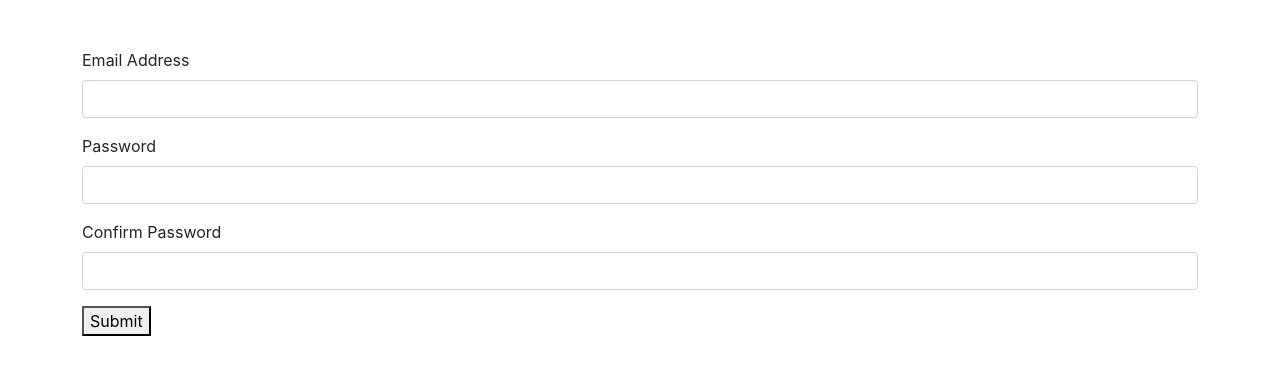
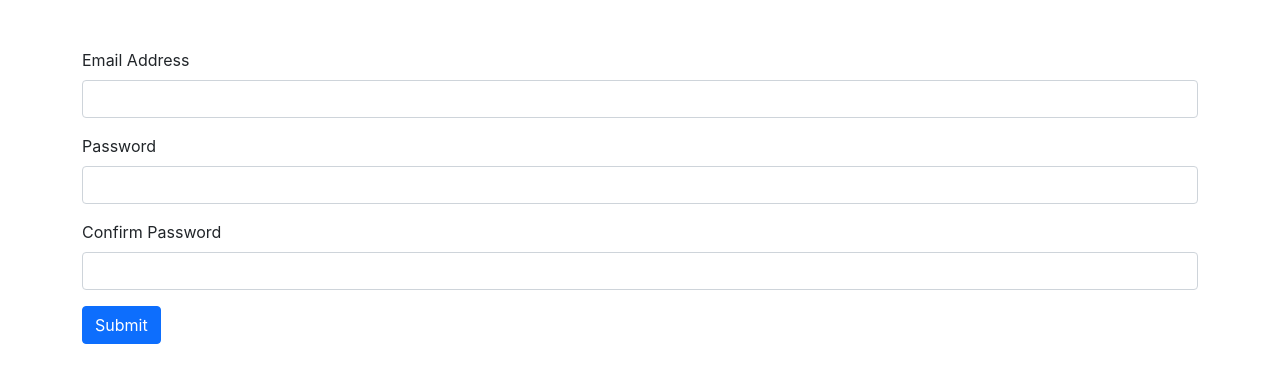
Before and after one commit to AlexDoss42/bookish-enigma, a React (Create React App) app: page / in a window 1280 px wide. Shown: the top 382 px of the page. Built offline with nearby package versions, Linux system fonts and the light colour scheme.

Commit message:
adds some errors and passes latest test.

```diff
--- a/package.json
+++ b/package.json
@@ -9,6 +9,8 @@
     "react": "^18.0.0",
     "react-dom": "^18.0.0",
     "react-scripts": "5.0.1",
+    "validator": "^13.7.0",
+    "validator-js": "^0.2.1",
     "web-vitals": "^2.1.4"
   },
   "scripts": {
--- a/src/App.js
+++ b/src/App.js
@@ -1,4 +1,6 @@
 import React, { useState } from 'react';
+import validator from 'validator';
+
 import './App.css';
 
 function App() {
@@ -7,12 +9,21 @@ function App() {
     password: "",
     confirmPassword: ""
   });
+  const [error, setError] = useState("");
 
   const handleChange = (e) => {
     setSignupInput({
       ...singupInput,
       [e.target.name]: e.target.value
     })
+  }
+
+  const handleClick = (e) => {
+    e.preventDefault();
+    if(!validator.isEmail(singupInput.email)) {
+      setError("the email you input is invalid");
+    }
+
   }
 
   return (
@@ -57,8 +68,8 @@ function App() {
               onChange={handleChange}
             />
         </div>
-
-        <button type="submit">Submit</button>
+        {error && <p className='text-danger'>{error}</p>}
+        <button type="submit" className='btn btn-primary' onClick={handleClick}>Submit</button>
       </form>
     </div>
   );
```
Also changed, not shown: 2 other files (tests, documents, lock files or other folders).
